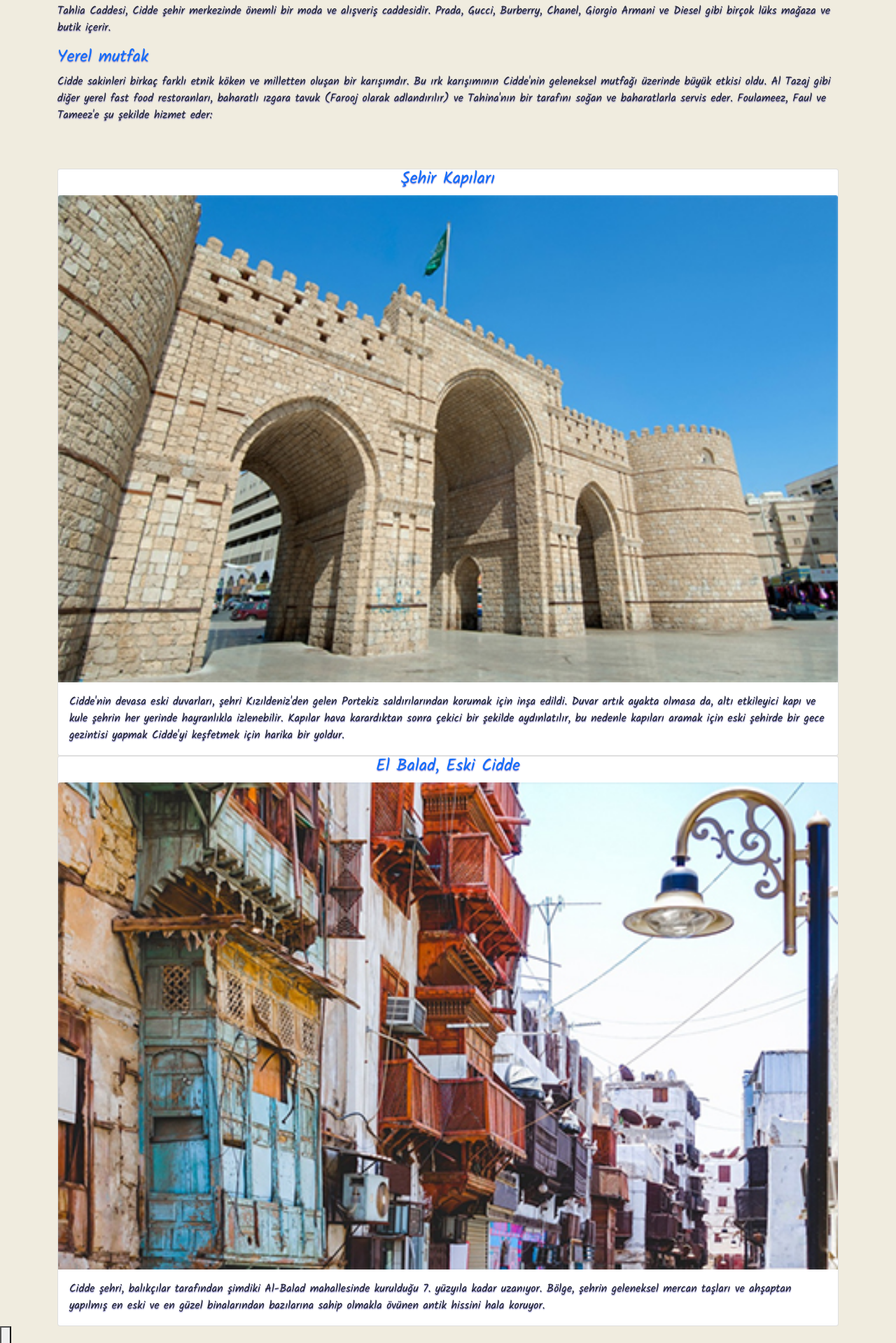
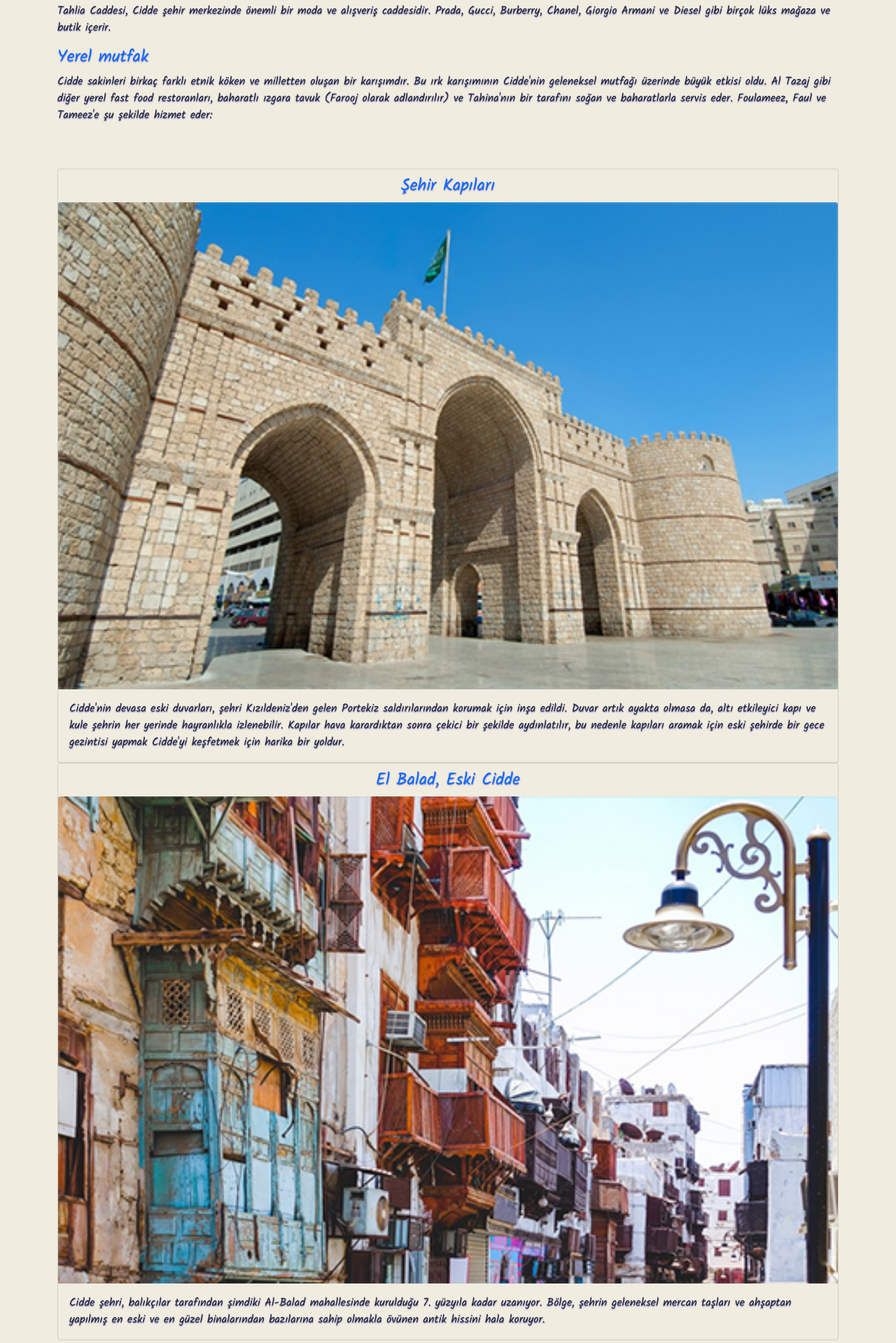
Before and after one commit to escape6/kendimitanitayim, a PHP site: page /sehir.html in a window 1280 px wide. Shown: the part 1948-3867 px from the top of the page at 70% size. Run offline with PHP 8.4, Linux system fonts and the light colour scheme; some libraries are stand-ins or nearby versions.

Commit message:
Add files via upload

```diff
--- a/css/style.css
+++ b/css/style.css
@@ -84,3 +84,72 @@ body {
 .navbar-brand{
   font-size: 22px !important;
 }
+
+.card{
+  /* top: 10%; */
+  background-color:  rgb(240, 236, 223);
+  width: fit-content;
+}
+
+.card-title{
+  margin-top: 10px;
+}
+
+.list-group-item{
+  background-color:  #ffc107;
+}
+
+.card-img-overlay{
+  top: 3%;
+  left: 40%;
+}
+
+.form-control{
+  background-color: rgba(232, 237, 240, 0.74);
+}
+
+.back-to-top {
+  position: fixed;
+  right: 2rem;
+  bottom: 2rem;
+  border-radius: 100%;
+  background: #ffc107;
+  padding: 0.5rem;
+  border: none;
+  cursor: pointer;
+  opacity: 100%;
+  transition: opacity 0.5s;
+}
+
+.back-to-top:hover {
+  opacity: 60%;
+}
+
+.hidden {
+  opacity: 0%;
+}
+
+.back-to-top-icon {
+  width: 1rem;
+  height: 1rem;
+  color: #1012b4;
+  z-index: 99999;
+}
+
+.progress-bar-top {
+  height: 10px;
+  background: rgb(240, 236, 223);
+  position: fixed;
+  top: 120px;
+  left: 0;
+  z-index: 99999;
+}
+
+.eye-viewer{
+  float: right;
+  margin-top: -30px;
+  margin-right: 10px;
+  position: relative;
+  z-index: 99999;
+  cursor:pointer;
+}
```
